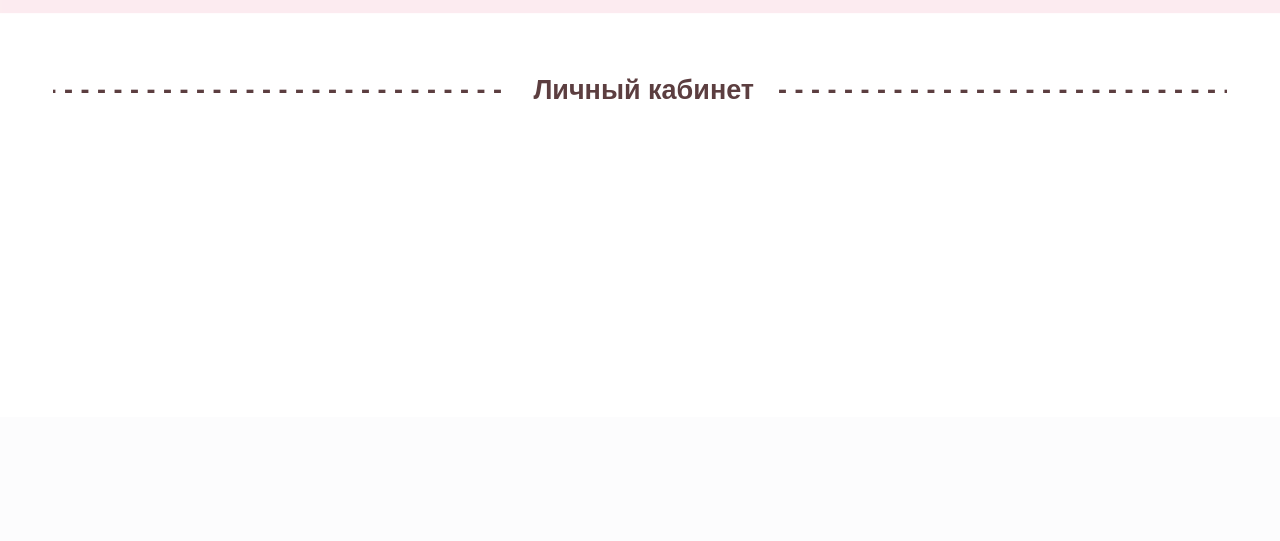
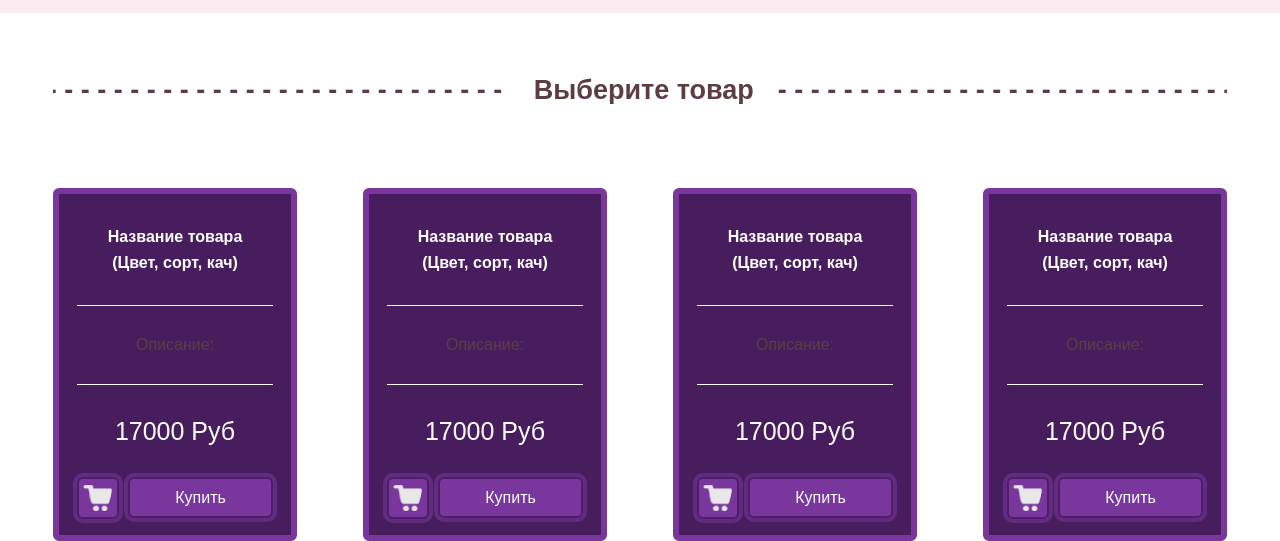
Before and after one commit to iljasbezhanidze/DrGonzo, a website: page src/select-product.html in a window 1280 px wide. Shown: the part 383-924 px from the top of the page. Before the commit the page ends 800 px from the top, so only its background shows below. Drawn offline with nearby package versions, Linux system fonts and the light colour scheme; files that its build step writes are made by us from their sources.

Commit message:
page: products

```diff
--- a/src/scss/select-product.scss
+++ b/src/scss/select-product.scss
@@ -0,0 +1,68 @@
+.b-card-list {
+    display: flex;
+    justify-content: space-between;
+    column-gap: 20px;
+}
+
+.b-card {
+    border-style: solid;
+    border-width: 6px;
+    border-color: rgb(121, 55, 157);
+    border-radius: 6px;
+    background-color: rgb(71, 29, 94);
+    flex: 1;
+    max-width: 244px;
+    padding: 30px 18px 16px;
+    color: #fff;
+}
+
+.b-card__head {
+    text-align: center;
+    border-bottom: 1px solid rgb(255, 255, 255);
+    padding-bottom: 30px;
+}
+
+.b-card__title {
+    font-size: 16px;
+}
+
+.b-card__properties {
+    font-size: 16px;
+}
+
+.b-card__description {
+    padding-top: 30px;
+    padding-bottom: 30px;
+    color: #a38eaf;
+    border-bottom: 1px solid rgb(255, 255, 255);
+}
+
+.b-card__price {
+    font-size: 25px;
+    text-align: center;
+    color: #fff;
+    padding-top: 26px;
+    padding-bottom: 26px;
+}
+
+.b-card__nav {
+    display: flex
+}
+
+.b-card__bascet {
+    @extend.b-btn;
+    background-image: url('./../img/basket.png');
+    background-repeat: no-repeat;
+    background-size: 29px 26px;
+    background-position: 42% 46%;
+    width: 42px;
+    height: 42px;
+    margin-right: 9px;
+}
+
+.b-card__pay {
+    @extend.b-btn;
+    color: #fff;
+    font-size: 16px;
+    flex-grow: 1;
+}
--- a/src/select-product.html
+++ b/src/select-product.html
@@ -13,13 +13,70 @@
 			<section class="b-main__section b-main__section_title">
 				<div class=" b-main__container b-main__container_overflow">
 					@@include('html/title.html', {
-						text: 'Личный кабинет'
+						text: 'Выберите товар'
 					})
 				</div>
 			</section>
 			<section class="b-main__section">
 				<div class=" b-main__container">
-
+					<ul class="b-card-list">
+						<li class="b-card">
+							<div class="b-card__head">
+								<h2 class="b-card__title">Название товара</h2>
+								<h3 class="b-card__properties">(Цвет, сорт, кач)</h3>
+							</div>
+							<div class="b-card__description">
+								<p>Описание:</p>
+							</div>
+							<div class="b-card__price">17000 Руб</div>
+							<div class="b-card__nav">
+								<a href="" class="b-card__bascet"></a>
+								<a href="" class="b-card__pay">Купить</a>
+							</div>
+						</li>
+						<li class="b-card">
+							<div class="b-card__head">
+								<h2 class="b-card__title">Название товара</h2>
+								<h3 class="b-card__properties">(Цвет, сорт, кач)</h3>
+							</div>
+							<div class="b-card__description">
+								<p>Описание:</p>
+							</div>
+							<div class="b-card__price">17000 Руб</div>
+							<div class="b-card__nav">
+								<a href="" class="b-card__bascet"></a>
+								<a href="" class="b-card__pay">Купить</a>
+							</div>
+						</li>
+						<li class="b-card">
+							<div class="b-card__head">
+								<h2 class="b-card__title">Название товара</h2>
+								<h3 class="b-card__properties">(Цвет, сорт, кач)</h3>
+							</div>
+							<div class="b-card__description">
+								<p>Описание:</p>
+							</div>
+							<div class="b-card__price">17000 Руб</div>
+							<div class="b-card__nav">
+								<a href="" class="b-card__bascet"></a>
+								<a href="" class="b-card__pay">Купить</a>
+							</div>
+						</li>
+						<li class="b-card">
+							<div class="b-card__head">
+								<h2 class="b-card__title">Название товара</h2>
+								<h3 class="b-card__properties">(Цвет, сорт, кач)</h3>
+							</div>
+							<div class="b-card__description">
+								<p>Описание:</p>
+							</div>
+							<div class="b-card__price">17000 Руб</div>
+							<div class="b-card__nav">
+								<a href="" class="b-card__bascet"></a>
+								<a href="" class="b-card__pay">Купить</a>
+							</div>
+						</li>
+					</ul>
 				</div>
 			</section>
 		</div>
```
Also changed, not shown: src/img/basket.png (added).
